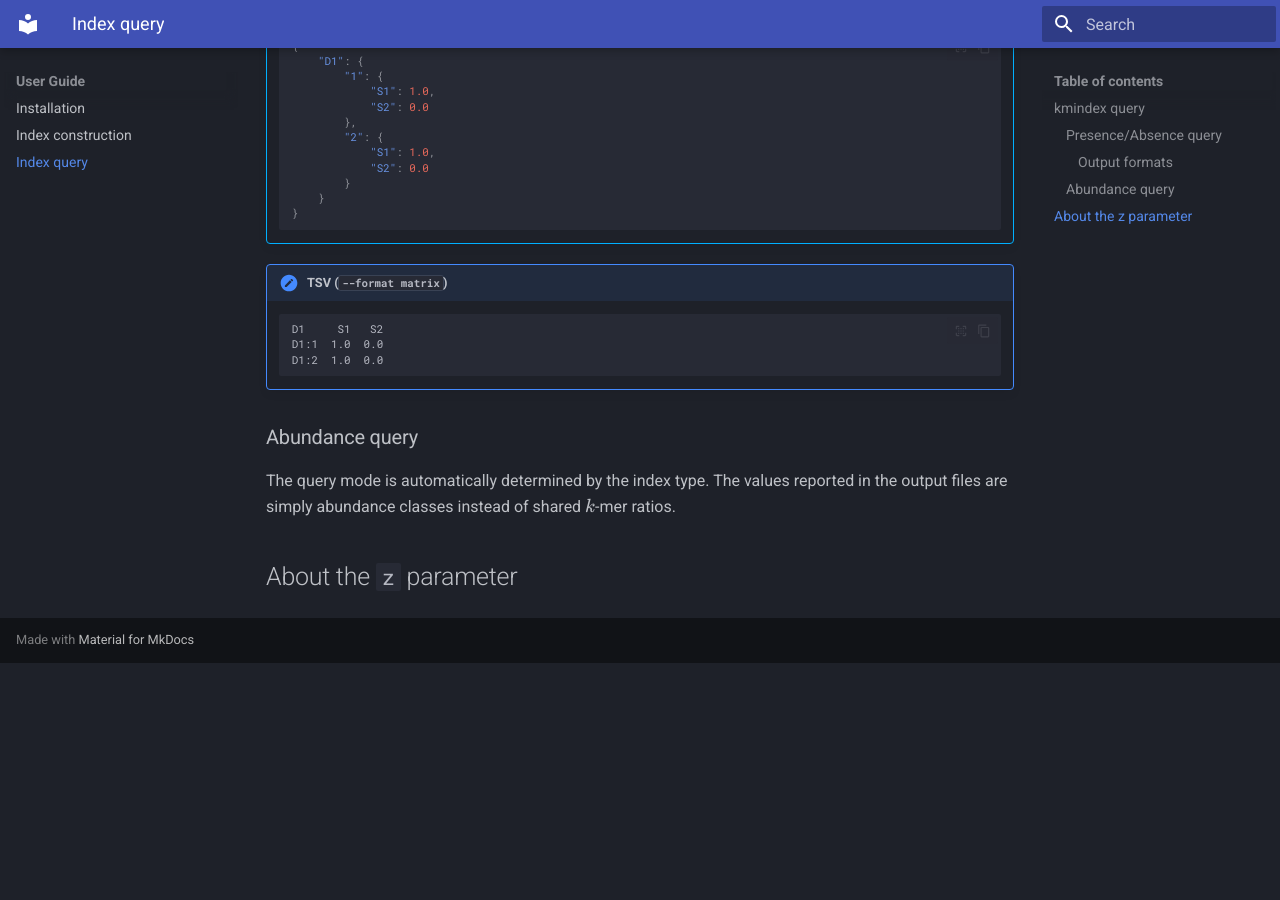
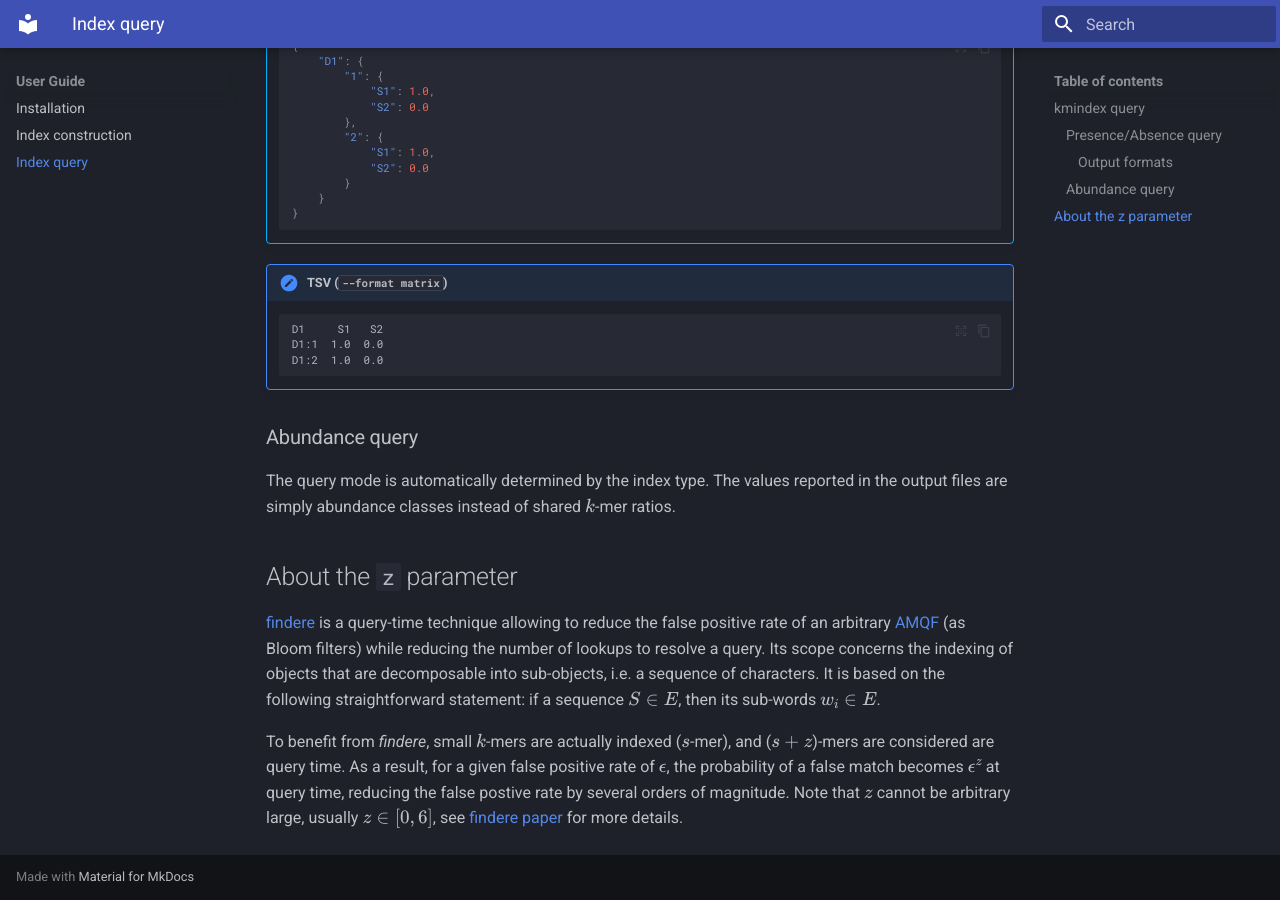
Before and after one commit to tlemane/kmindex, an MkDocs documentation site: the page built from docs/kmindex/docs/query.md, in a window 1280 px wide and 900 px high, scrolled down 1587 px. Built offline with MkDocs 1.6.1 and Material for MkDocs 9.7.7, drawn with Linux system fonts in a browser that asks for light colours; the version menu is left out; before the commit the page ends 2250 px from its top, so only the background shows below that.

Commit message:
update: documentation

```diff
--- a/docs/kmindex/docs/query.md
+++ b/docs/kmindex/docs/query.md
@@ -46,12 +46,11 @@
 
 ### Presence/Absence query
 
-
 !!! note "Main parameters"
     * `--index <STR>`: Path to global index.
     * `--fastx <STR>:` File containing queries.
     * `--names <[STR]>`: Sub-indexes to query, comma separated.
-    * `--zvalue <INT>`: Usually in $[3,6]$, see [findere algorithm]().
+    * `--zvalue <INT>`: Usually in $[0,6]$, see [findere algorithm]().
     * `--threshold <FLOAT>`: Report only ratios > `threshold`, in $[0.0,1.0]$.
 
 **Example**
@@ -88,3 +87,7 @@ kmindex query --index ./G --fastx 1.fasta --names D1 --zvalue 3
 The query mode is automatically determined by the index type. The values reported in the output files are simply abundance classes instead of shared $k$-mer ratios.
 
 ## About the `z` parameter
+
+ [findere](https://github.com/lrobidou/findere) is a query-time technique allowing to reduce the false positive rate of an arbitrary [AMQF](https://en.wikipedia.org/wiki/Approximate_Membership_Query_Filter) (as Bloom filters) while reducing the number of lookups to resolve a query. Its scope concerns the indexing of objects that are decomposable into sub-objects, i.e. a sequence of characters. It is based on the following straightforward statement: if a sequence $S \in E$, then its sub-words $w_i \in E$.
+
+To benefit from *findere*, small $k$-mers are actually indexed ($s$-mer), and ($s+z$)-mers are considered are query time. As a result, for a given false positive rate of $\epsilon$, the probability of a false match becomes $\epsilon^z$ at query time, reducing the false postive rate by several orders of magnitude. Note that $z$ cannot be arbitrary large, usually $z \in [0, 6]$, see [findere paper](http://dx.doi.org/10.1007/978-3-030-86692-1_13) for more details.
```
Also changed, not shown: docs/kmindex/docs/construction.md (+2 -2 lines), docs/kmindex/docs/server-deploy.md (+37 -0 lines), docs/kmindex/docs/server-query.md (+2 -5 lines).
